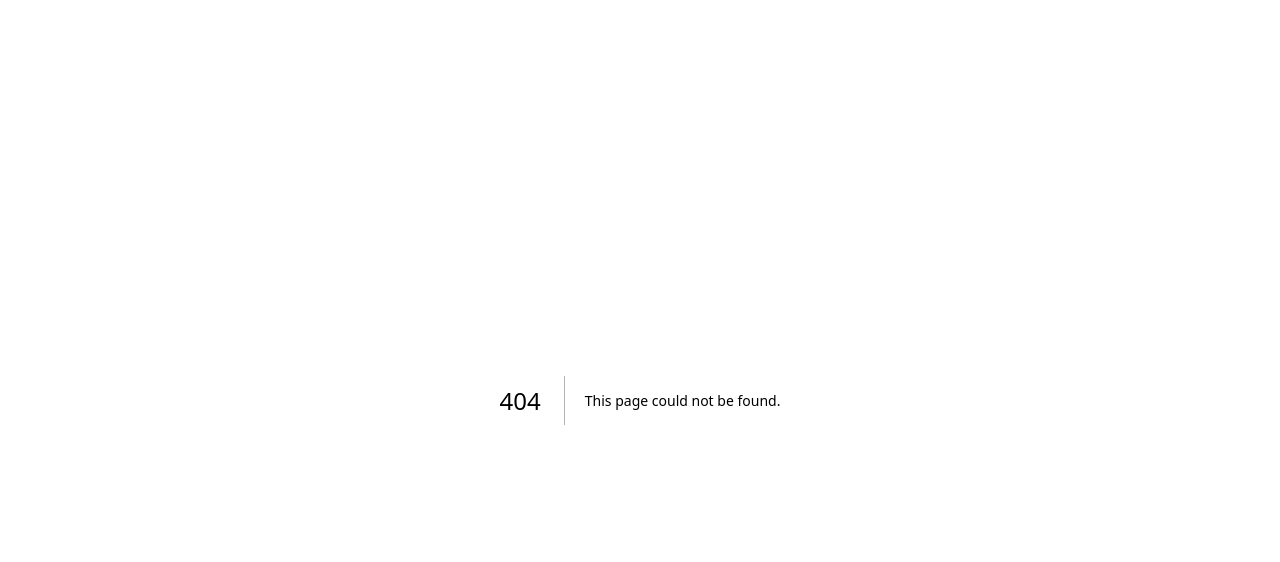
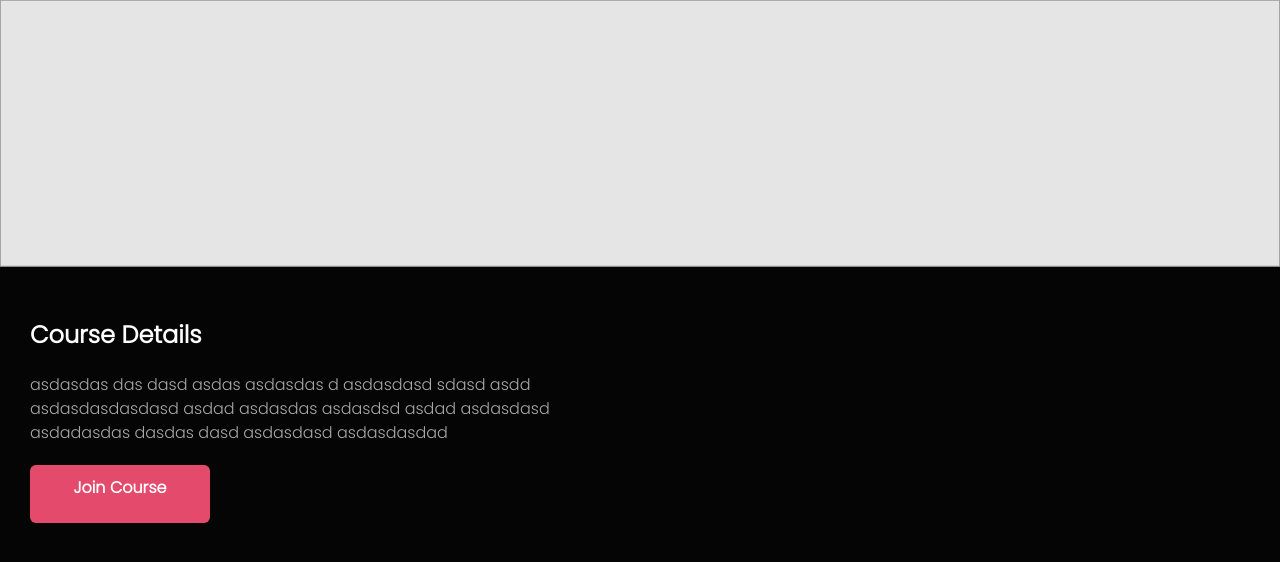
Before and after one commit to AbdurrahmanTalha/brainscape-frontend, a Next.js app: page /CourseDetails in a window 1280 px wide. Before the commit this address had no page. Shown: the top 562 px of the page. Built offline with nearby package versions, Linux system fonts and the light colour scheme.

Commit message:
course details halfy done

```diff
--- /dev/null
+++ b/app/CourseDetails/page.tsx
@@ -0,0 +1,47 @@
+import React from "react";
+import PrimaryBtn from "../components/ui/PrimaryBtn";
+
+const page = () => {
+    // Add some CSS styles to the page to ensure the SVG fills the entire viewport
+    const pageStyle = {
+        margin: 0,
+        padding: 0,
+        overflow: "hidden", // Hide any potential scrollbars
+    };
+
+    // Add styles to the SVG to make it responsive and fill the screen
+    const svgStyle = {
+        width: "100%",
+        height: "100%",
+    };
+
+    return (
+        <>
+            <div style={pageStyle}>
+                <svg xmlns="http://www.w3.org/2000/svg" style={svgStyle} viewBox="0 0 1440 300" fill="none">
+                    <path d="M0 0H1440V300H0V0Z" fill="#E5E5E5" />
+                    <path d="M0.5 0.5H1439.5V299.5H0.5V0.5Z" stroke="black" strokeOpacity="0.3" />
+                </svg>
+            </div>
+            <div className="grid lg:grid-cols-2 grid-cols-1 gap-5 px-[30px] py-[50px]">
+                <div>
+                    <h1 className="font-bold text-[24px] text-white">Course Details</h1>
+                    <p className="font-normal text-base course-details-p py-[20px]">
+                        asdasdas das dasd asdas asdasdas d asdasdasd sdasd asdd asdasdasdasdasd asdad asdasdas asdasdsd
+                        asdad asdasdasd asdadasdas dasdas dasd asdasdasd asdasdasdad
+                    </p>
+                    <PrimaryBtn
+                        padding="11px 10px 47px"
+                        fontWeight="bold"
+                        name="Join Course"
+                        width="180px"
+                        height="40px"
+                    />
+                </div>
+                <div></div>
+            </div>
+        </>
+    );
+};
+
+export default page;
--- a/app/components/ui/PrimaryBtn.tsx
+++ b/app/components/ui/PrimaryBtn.tsx
@@ -11,7 +11,7 @@ const PrimaryBtn = ({ name, padding, fontWeight, width, height }: IPrimaryBtn) =
     return (
         <div>
             <button
-                className="border border-none bg-[#E34A6B] rounded-md text-white"
+                className="border  border-none bg-[#E34A6B] rounded-md text-white"
                 style={{
                     padding: padding,
                     fontWeight: fontWeight,
--- a/app/globals.css
+++ b/app/globals.css
@@ -18,3 +18,7 @@ p {
 .container {
     @apply px-3 mx-auto;
 }
+
+.course-details-p{
+    color: rgba(255, 255, 255, 0.65);
+}
```
